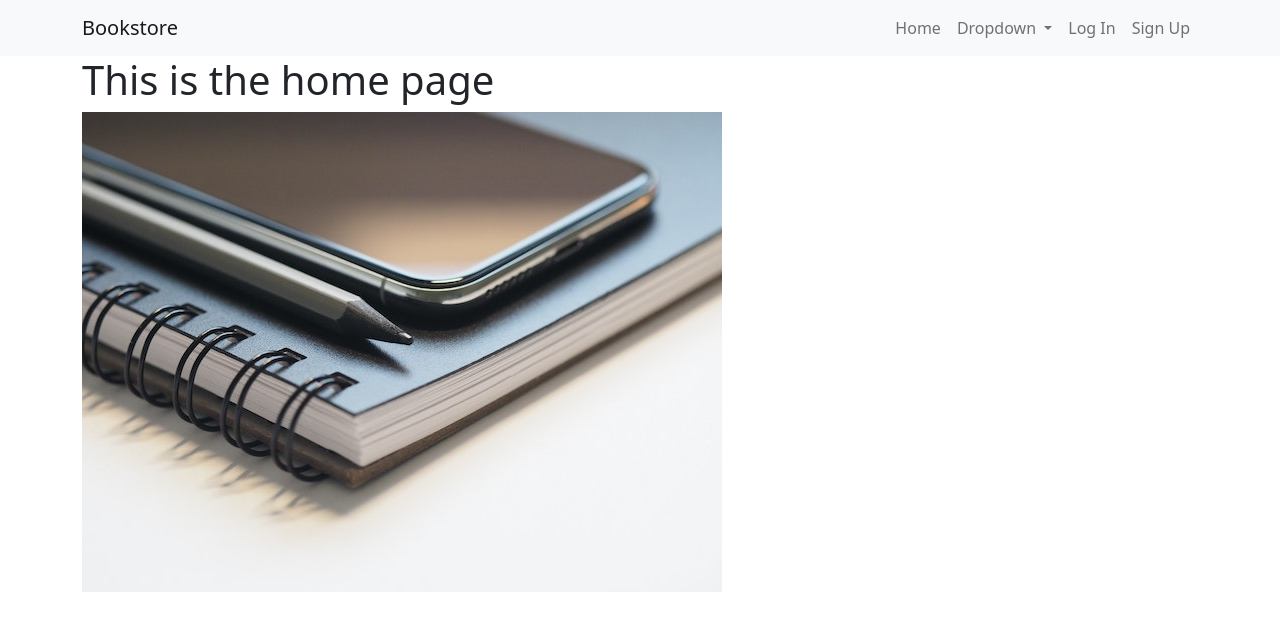
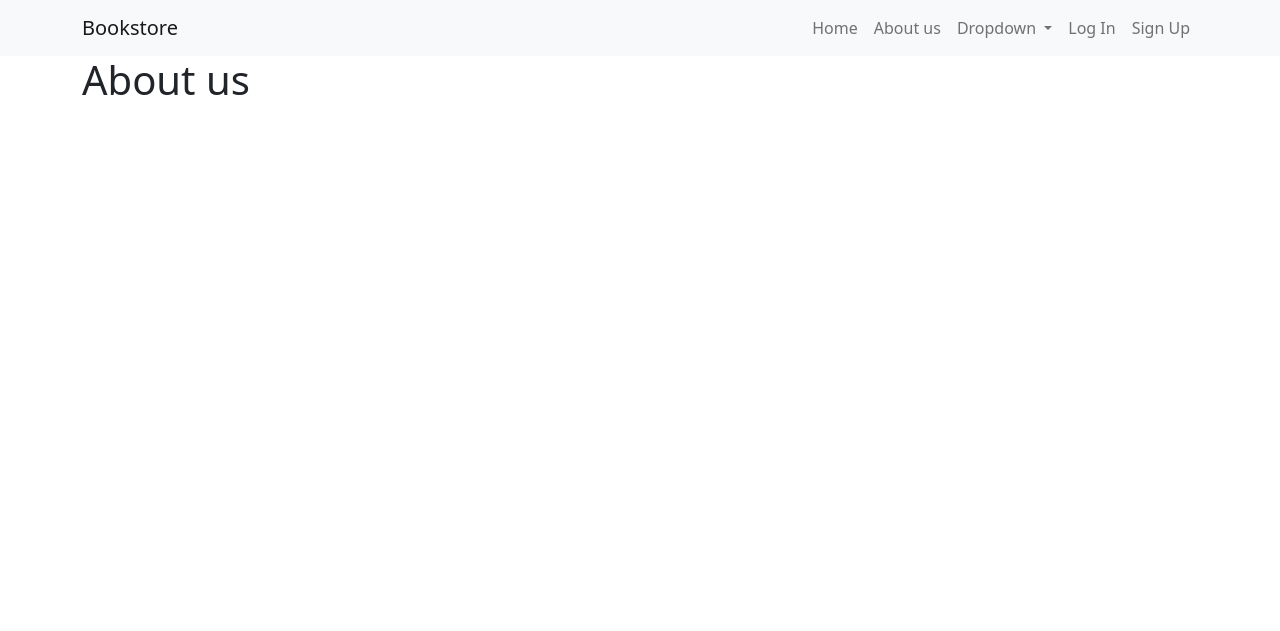
Before and after one commit to paulnyabaro/bookstore, a Django app: page /about/ in a window 1280 px wide. Shown: the top 631 px of the page. Run offline with Django 4.2, Linux system fonts and the light colour scheme.

Commit message:
Added about page

```diff
--- a/templates/_base.html
+++ b/templates/_base.html
@@ -21,6 +21,9 @@
             <ul class="navbar-nav ms-auto mb-2 mb-lg-0">
               <li class="nav-item">
                 <a class="nav-link" href="{% url 'home' %}">Home</a>
+              </li>
+              <li class="nav-item">
+                <a class="nav-link" href="{% url 'about' %}">About us</a>
               </li>
               <li class="nav-item dropdown">
                 <a class="nav-link dropdown-toggle" href="#" id="navbarDropdown" role="button" data-bs-toggle="dropdown" aria-expanded="false">
--- a/templates/about.html
+++ b/templates/about.html
@@ -4,8 +4,7 @@
 {% block content %}
 <section>
     <div class="container">
-        <h1>This is the home page</h1>
-        <img src="{% static 'images/book.jpg' %}" alt="">
+        <h1>About us</h1>
     </div>
 </section>
 {% endblock %}
```
